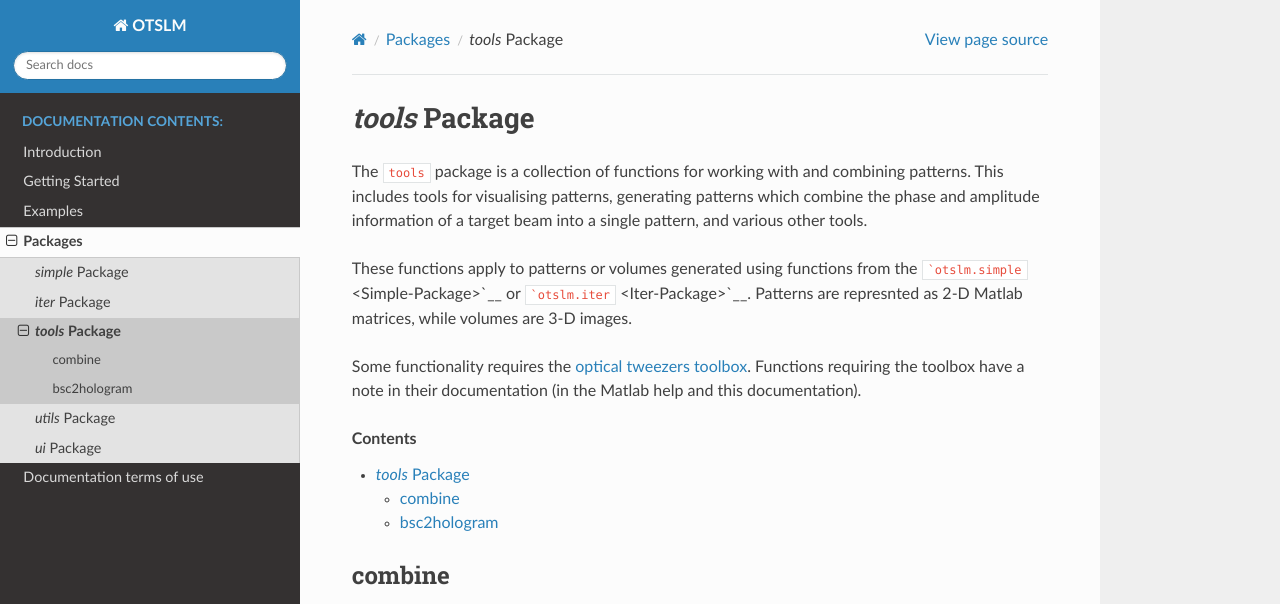
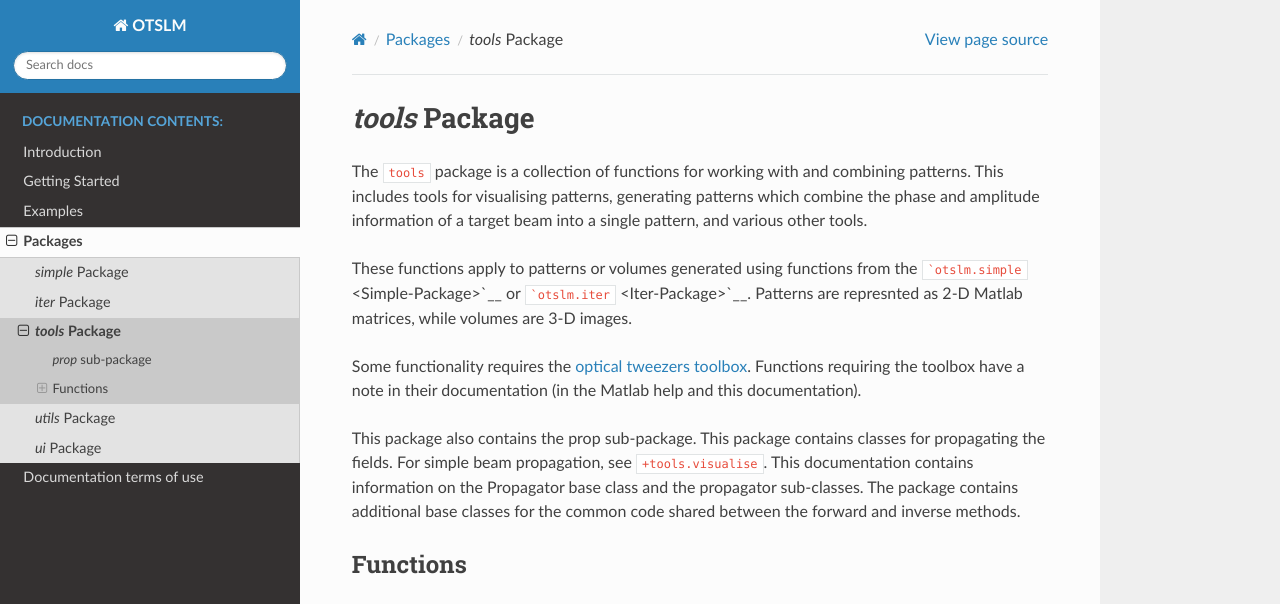
Before and after one commit to ilent2/otslm, a Sphinx documentation site: the page built from docs/Tools-Package.rst, in a window 1280 px wide and 1400 px high. Shown: the top 604 px of the window. Built offline with Sphinx 7.4.7 and the Read the Docs theme 2.0.0, drawn with Linux system fonts in a browser that asks for light colours; cross-references to code outside the pages are shown as plain code; some of the changed text lies outside the part shown; grey boxes are pictures that could not be loaded.

Commit message:
Started updating tools doc to rst

```diff
--- /dev/null
+++ b/docs/Prop-Package.rst
@@ -0,0 +1,77 @@
+
+`prop` sub-package
+==================
+
+.. automodule:: +otslm.+tools.+prop
+
+This package contains classes for propagating the fields.
+For simple beam propagation, see :func:`+tools.visualise`.
+This documentation contains information on the Propagator base class
+and the propagator sub-classes.
+The package contains additional base classes for the common code
+shared between the forward and inverse methods.
+
+.. contents::
+   :depth: 3
+..
+
+
+Propagator base class
+---------------------
+
+.. autoclass:: Propagator
+   :members:
+
+Fft3Forward
+-----------
+
+.. autoclass:: Fft3Forward
+   :members:
+
+Fft3Inverse
+-----------
+
+.. autoclass:: Fft3Inverse
+   :members:
+
+FftEwaldForward
+---------------
+
+.. autoclass:: FftEwaldForward
+   :members:
+
+FftEwaldInverse
+---------------
+
+.. autoclass:: FftEwaldInverse
+   :members:
+
+FftForward
+----------
+
+.. autoclass:: FftForward
+   :members:
+
+FftInverse
+----------
+
+.. autoclass:: FftInverse
+   :members:
+
+OttForward
+----------
+
+.. autoclass:: OttForward
+   :members:
+
+Ott2Forward
+-----------
+
+.. autoclass:: Ott2Forward
+   :members:
+
+RsForward
+---------
+
+.. autoclass:: RsForward
+   :members:
--- a/docs/Tools-Package.rst
+++ b/docs/Tools-Package.rst
@@ -18,27 +18,107 @@
 toolbox have a note in their documentation (in the Matlab help and this
 documentation).
 
-.. contents::
-   :depth: 3
-..
+This package also contains the prop sub-package.
+This package contains classes for propagating the fields.
+For simple beam propagation, see :func:`+tools.visualise`.
+This documentation contains information on the Propagator base class
+and the propagator sub-classes.
+The package contains additional base classes for the common code
+shared between the forward and inverse methods.
+
+
+.. toctree::
+   :hidden:
+
+   Prop-Package
+
+
+Functions
+=========
+
+.. automodule:: +otslm.+tools
 
 combine
-=======
+-------
 
-Combines multiple patterns # dither Creates a binary patter from gray
-pattern # encode1d Encode the target pattern amplitude into the phase
-pattern size # finalize finalize a pattern, applying a color map and
-taking the modulo. # mask\_regions adds patterns to base using masking #
-sample\_region generates a pattern for sampling regions on SLM. #
-spatial\_filter applies a spatial filter to the image spectrum #
-visualise generates far-field plane images of the phase pattern #
-colormap applies a colormap to a pattern # phaseblur simulate pixel
-phase blurring
+.. autofunction:: combine
+
+dither
+------
+
+.. autofunction:: dither
+
+encode1d
+--------
+
+.. autofunction:: encode1d
+
+finalize
+--------
+
+.. autofunction:: finalize
+
+hologram2volume
+---------------
+
+.. autofunction:: hologram2volume
+
+mask\_regions
+-------------
+
+.. autofunction:: mask_regions
+
+sample\_region
+--------------
+
+.. autofunction:: sample_region
+
+spatial\_filter
+---------------
+
+.. autofunction:: spatial_filter
+
+visualise
+---------
+
+.. autofunction:: visualise
 
 bsc2hologram
-============
+------------
 
-calculates the far-field hologram for a BSC beam # hologram2bsc convert
-pattern to beam shape coefficients # hologram2volume generate 3-D volume
-representation from hologram # volume2hologram generate hologram from
-3-D volume
+.. autofunction:: bsc2hologram
+
+colormap
+--------
+
+.. autofunction:: colormap
+
+hologram2bsc
+------------
+
+.. autofunction:: hologram2bsc
+
+phaseblur
+---------
+
+.. autofunction:: phaseblur
+
+volume2hologram
+---------------
+
+.. autofunction:: volume2hologram
+
+castValue
+---------
+
+.. autofunction:: castValue
+
+lensesAndPrisms
+---------------
+
+.. autofunction:: lensesAndPrisms
+
+make\_beam
+----------
+
+.. autofunction:: make_beam
```
Also changed, not shown: 13 other files.
